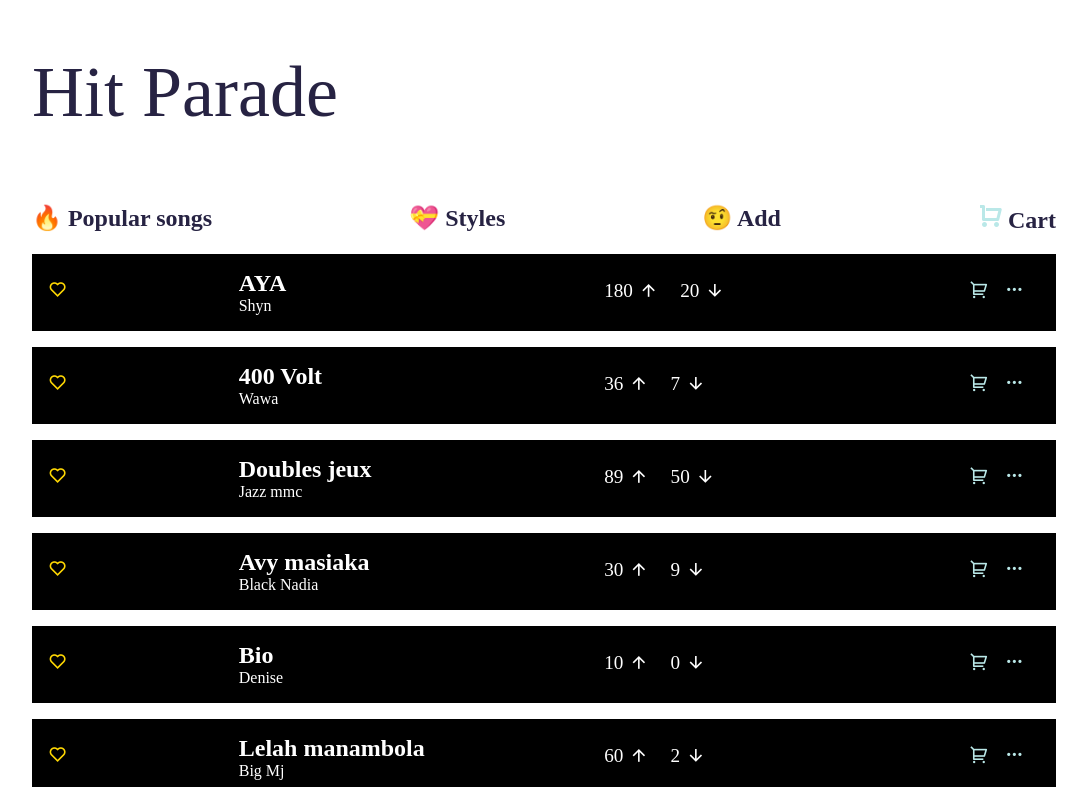
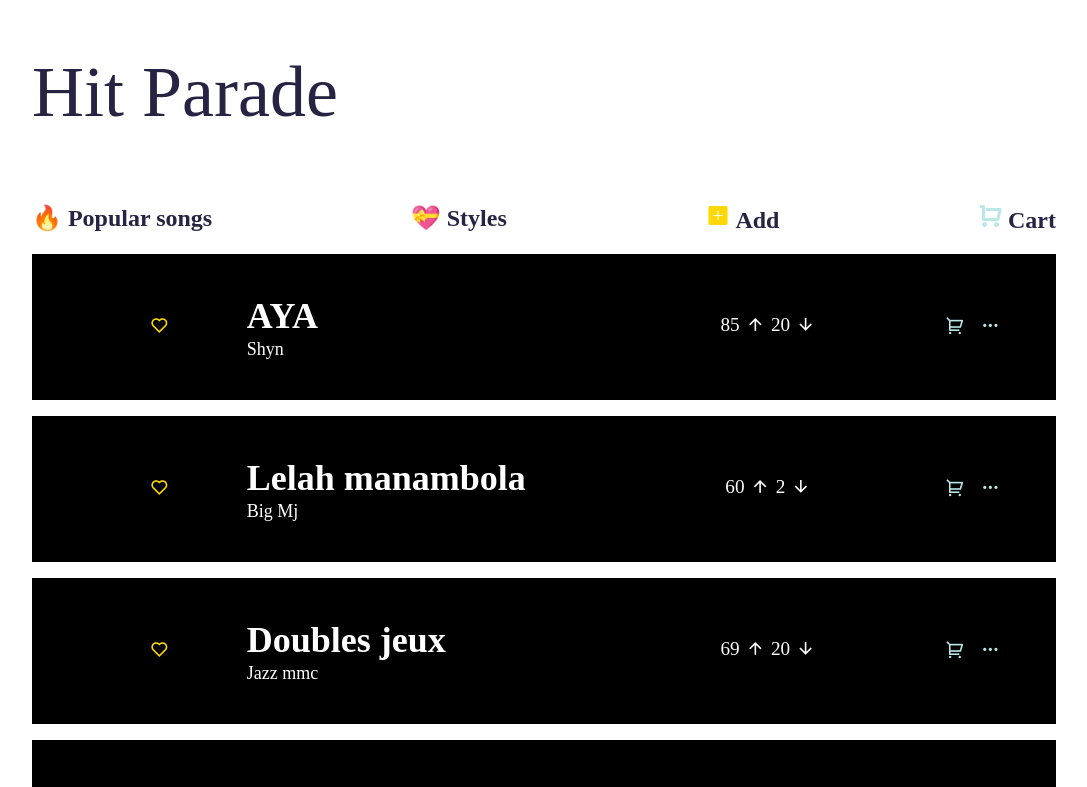
Before and after one commit to Fodilahy-mena/hit-parade-react, a React app: page / in a window 1280 px wide. Shown: the top 787 px of the page, without its empty margins (96-1183 px from the left). Built offline with nearby package versions, Linux system fonts and the light colour scheme.

Commit message:
completed sort according to the downvotes and upvotes

```diff
--- a/Context.js
+++ b/Context.js
@@ -35,6 +35,12 @@ function ContextProvider(props) {
             }
         ]);
     };
+    function sortSong(songA, songB) {
+		const rateSongA = songA.upVotes - songA.downVotes;
+		const rateSongB = songB.upVotes - songB.downVotes;
+		return rateSongB - rateSongA;
+    }
+    allSongs.sort(sortSong);
     const handleChangeTitle = (e) => {
         e.preventDefault();
         setTitleInput(e.target.value)
--- a/components/Header.js
+++ b/components/Header.js
@@ -14,7 +14,7 @@ function Header() {
 				<h2>💝 Styles</h2>
 			</Link>
             <Link to="/add">
-				<h2>🤨 Add</h2>
+				<h2><i className="ri-add-box-fill filledAddCart"></i> Add</h2>
 			</Link>
 			<Link to="/cart">
                 <h2> {cartItems.length > 0 ? <i className="ri-shopping-cart-fill cartheadfill"></i> : <i className="ri-shopping-cart-line cartheadnull"></i>} Cart</h2>
--- a/components/Song.js
+++ b/components/Song.js
@@ -12,7 +12,7 @@ function Song({song}) {
 
         function cartIcon() {
             if(cartItems.some(cartItem => cartItem.id === song.id)) {
-                return (<i onClick={() => removeSongFromCart(song.id)} className="ri-shopping-cart-2-fill"></i>)
+                return (<i onClick={() => removeSongFromCart(song.id)} className="ri-shopping-cart-2-fill filledCart"></i>)
             } else {
                return (<i onClick={() => addSongToCart(song)} className="ri-shopping-cart-2-line"></i>)
             }
--- a/songsData.json
+++ b/songsData.json
@@ -2,7 +2,7 @@
     "id": 1,
     "title": "AYA",
     "artist": "Shyn",
-    "upVotes": 180,
+    "upVotes": 85,
     "downVotes": 20,
     "isFavorite": false,
     "lyrics": "aya aya aya",
@@ -25,8 +25,8 @@
     "id": 3,
     "title": "Doubles jeux",
     "artist": "Jazz mmc",
-    "upVotes": 89,
-    "downVotes": 50,
+    "upVotes": 69,
+    "downVotes": 20,
     "isFavorite": false,
     "lyrics": "Double jeux tsy haiko jzz mmc koa",
     "style": "Waza",
--- a/style.css
+++ b/style.css
@@ -42,33 +42,44 @@ header a {
 .song {
     display: grid;
     grid-template-columns: .5fr 1fr 1fr auto;
-    gap: 16px;
     margin-bottom: 16px;
-    padding: 16px;
+    padding: 40px;
     color: white;
     background-color: black;
 }
 .song h2 {
     margin: 0;
+    font-size: 36px;
+    line-height: 44px;
+}
+.song span {
+    font-size: 18px;
+    line-height: 22px;
+}
+.song_favorite {
+    margin: auto;
 }
 .song_favorite > i {
     font-size: 1.2rem;
     position: relative;
-    top: 10px;
     cursor: pointer;
     color: #FFD803;
 }
 .song_votes {
     display: flex;
+    margin: auto;
 }
 
 .song_interest {
     display: flex;
+    justify-content: space-between;
+    margin: auto;
 }
+
 .song_votes span, .song_votes button {
     font-size: 1.2rem;
     position: relative;
-    top: 10px
+    /* top: 10px */
 }
 .song_votes span {
     width: fit-content;
@@ -95,18 +106,18 @@ header a {
     justify-content: space-between;
 }
 .votes_up {
-    margin-right: 16px;
+    /* margin-right: 16px; */
 }
 .song_interest i {
     font-size: 1.2rem;
     position: relative;
-    top: 10px;
+    /* top: 10px; */
     cursor: pointer;
     color: #BAE8E8;
 }
 .song_interest i:nth-of-type(1) {
     margin-right: 16px;
-    /* color: #FFD803; */
+
 }
 
 
@@ -229,3 +240,7 @@ header a {
     max-width: 60%;
     margin-bottom: 16px;
 }
+
+.song_interest .filledCart, .filledAddCart  {
+    color:  #FFD803;
+}
```
Also changed, not shown: 6 other files (tests, documents, lock files or other folders).
